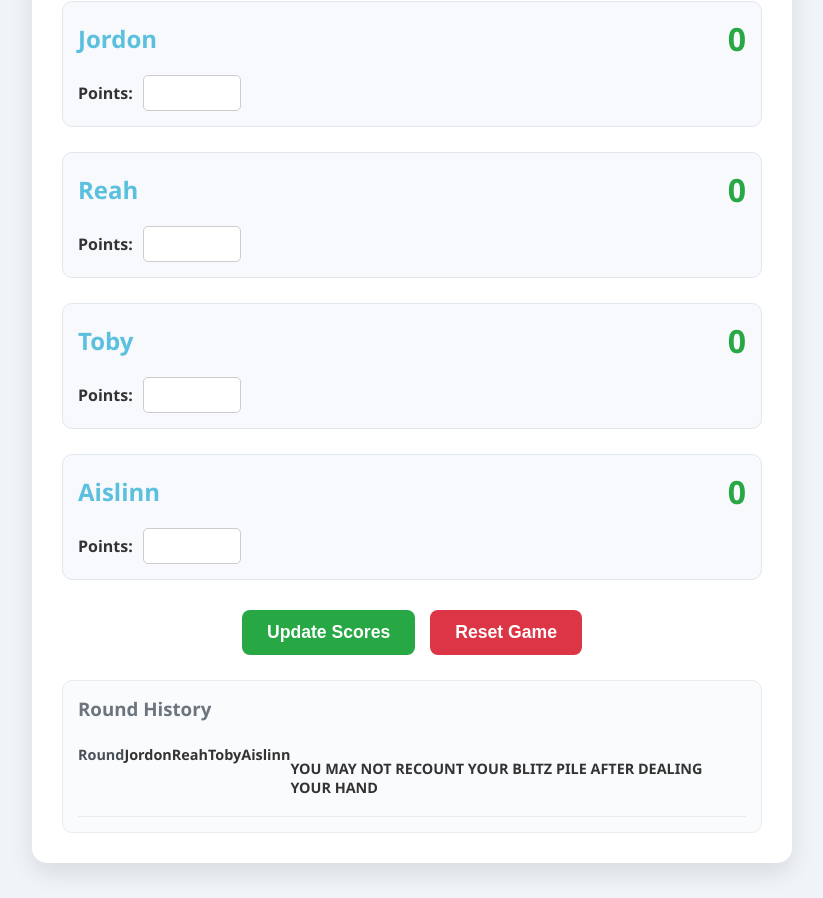
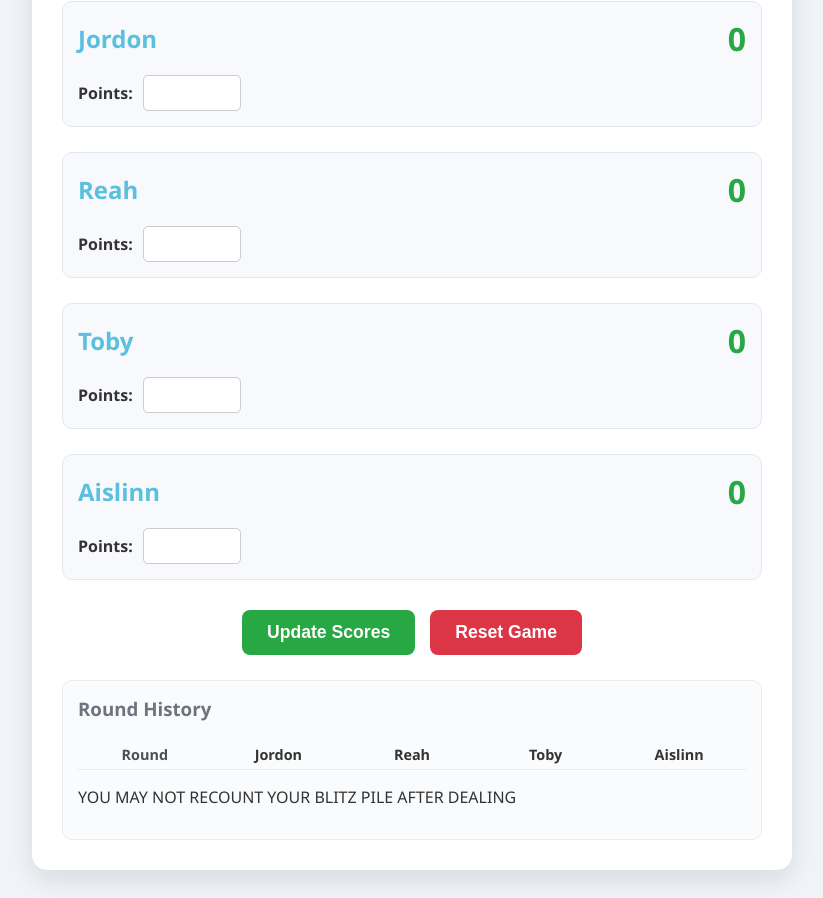
Before and after one commit to tmdirito/dutchblitz, a plain HTML site: page index.html in a window 1280 px wide. Shown: the part 159-1057 px from the top of the page, without its empty margins (228-1051 px from the left). Drawn offline with Linux system fonts and the light colour scheme; a script that the page names is missing.

Commit message:
Update index.html

```diff
--- a/index.html
+++ b/index.html
@@ -200,8 +200,8 @@
                 <span>Reah</span>
                 <span>Toby</span>
                 <span>Aislinn</span>
-                <p>YOU MAY NOT RECOUNT YOUR BLITZ PILE AFTER DEALING YOUR HAND</p>
             </div>
+            <p>YOU MAY NOT RECOUNT YOUR BLITZ PILE AFTER DEALING</p>
             <div id="logBody">
                 </div>
         </div>
```
